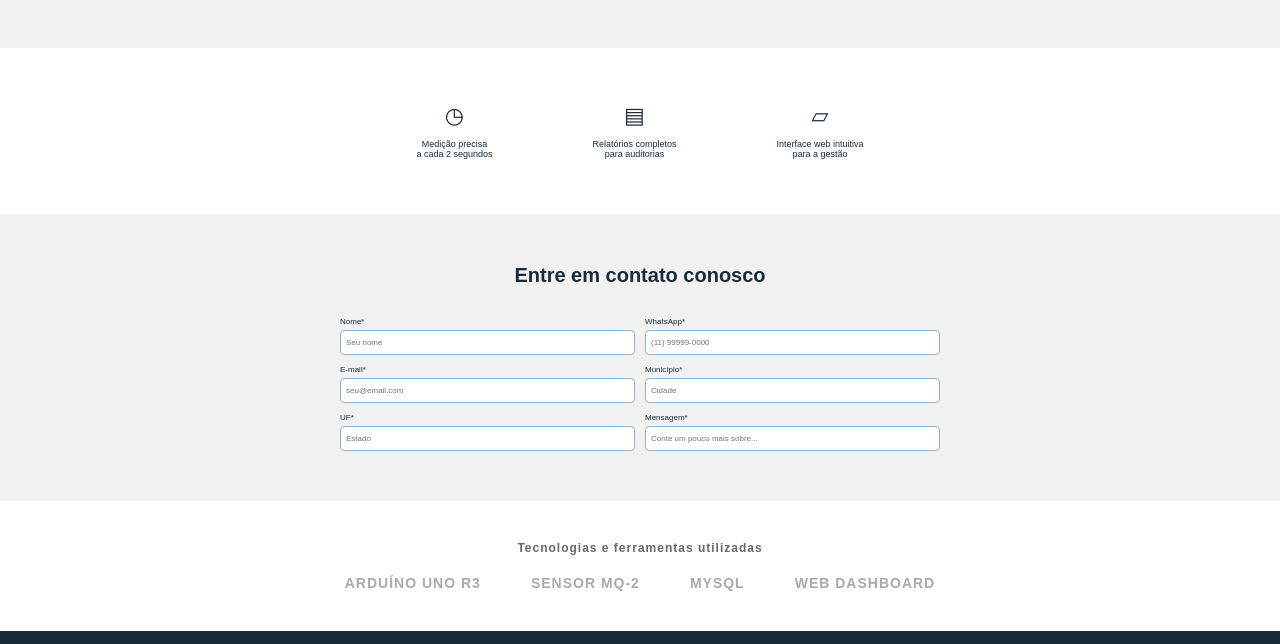
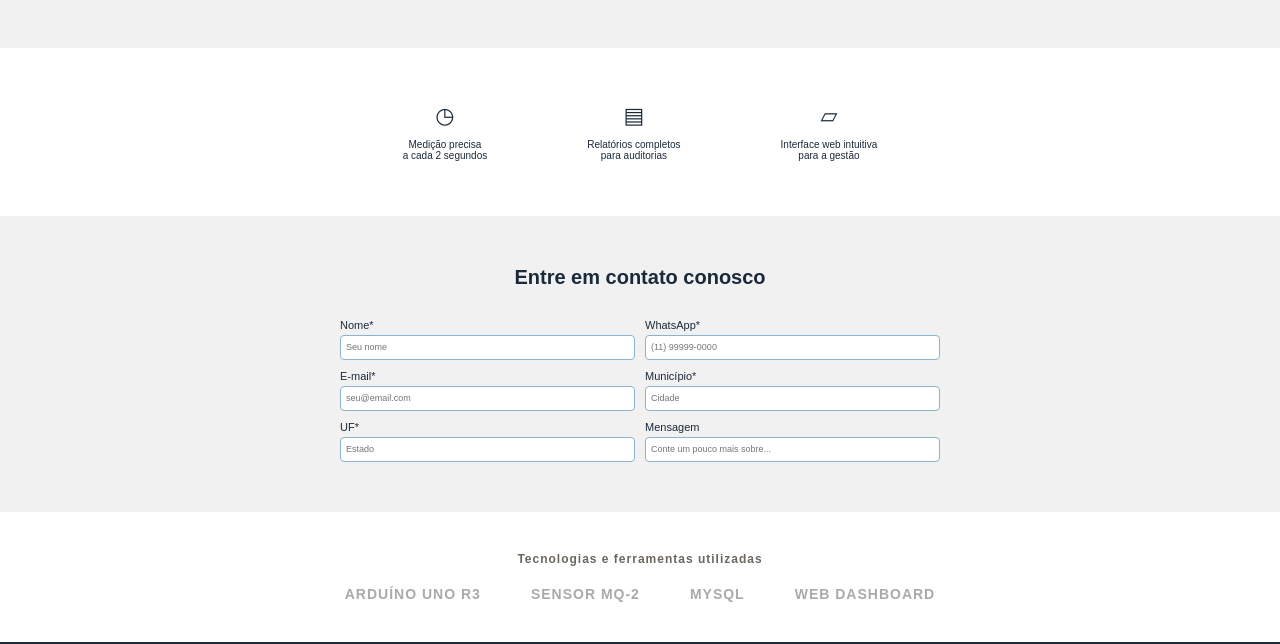
Before and after one commit to B-S-D-Silva/Amonia-Sense, a website: page web-data-viz-main/web-data-viz-main/public/index.html in a window 1280 px wide. Shown: the part 1800-2444 px from the top of the page. Drawn offline with Linux system fonts and the light colour scheme.

Commit message:
correção de tamanho de fonte pag Home

```diff
--- a/web-data-viz-main/web-data-viz-main/public/css/style-css-geral.css
+++ b/web-data-viz-main/web-data-viz-main/public/css/style-css-geral.css
@@ -358,7 +358,7 @@ body:has(.calculator-page) .topbar {
 }
 
 .beneficios p {
-    font-size: 9px;
+    font-size: 10px;
     margin-top: 10px;
 }
 
@@ -389,7 +389,7 @@ body:has(.calculator-page) .topbar {
 }
 
 .formulario label {
-    font-size: 8px;
+    font-size: 11px;
     margin-bottom: 4px;
 }
 
@@ -398,7 +398,7 @@ body:has(.calculator-page) .topbar {
     border: 1px solid #8bb5ce;
     border-radius: 4px;
     padding: 5px;
-    font-size: 8px;
+    font-size: 9px;
 }
 
 /* FERRAMENTAS */
--- a/web-data-viz-main/web-data-viz-main/public/index.html
+++ b/web-data-viz-main/web-data-viz-main/public/index.html
@@ -260,7 +260,7 @@
             </div>
 
             <div>
-                <label>Mensagem*</label>
+                <label>Mensagem</label>
                 <input type="text" placeholder="Conte um pouco mais sobre...">
             </div>
         </div>
```
